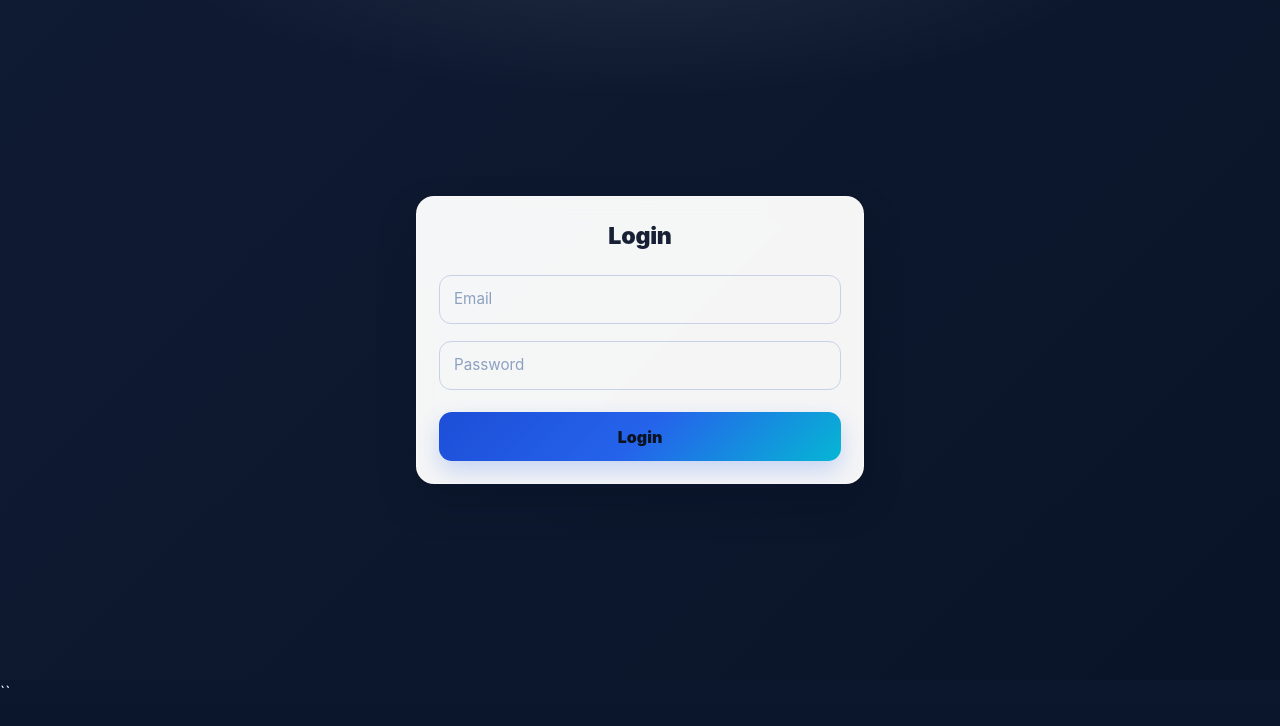
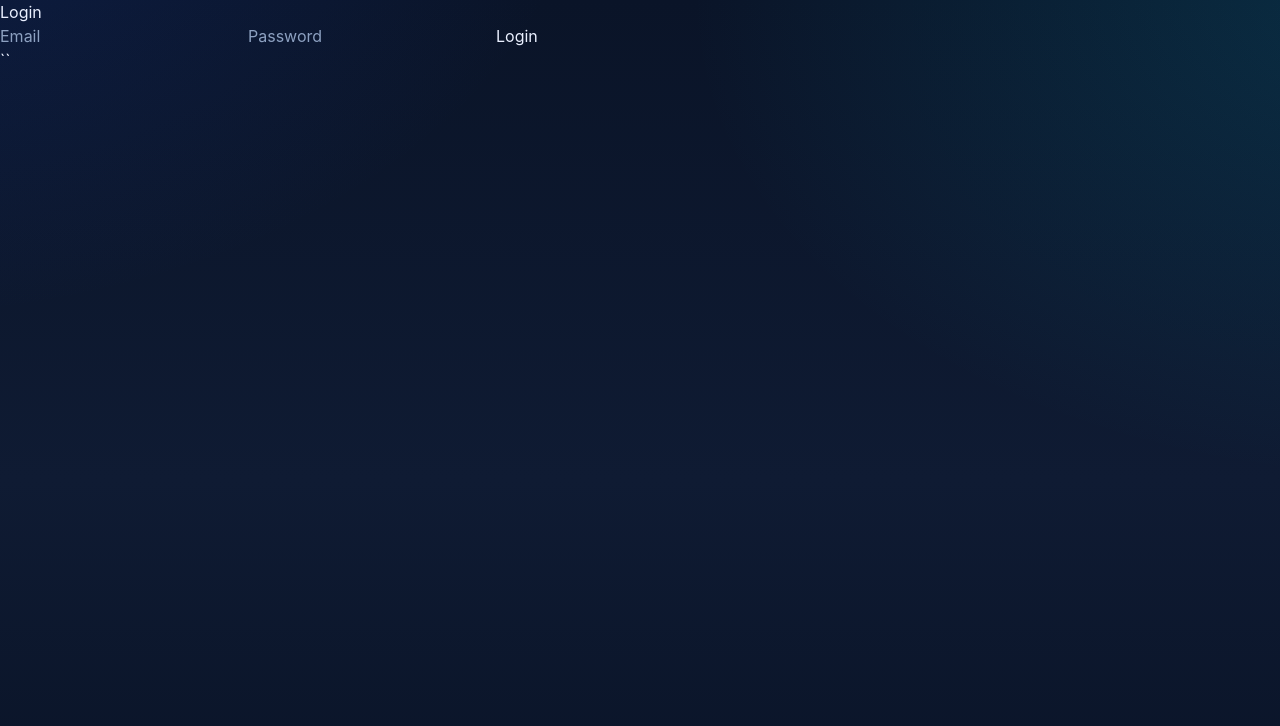
Before and after one commit to III9I0I9III/Sistema-Barberia, a React (Vite) app: page /login in a window 1280 px wide. Shown: the top 726 px of the page. Built offline with nearby package versions, Linux system fonts and the light colour scheme.

Commit message:
chore(css): build mark + Neon Midnight UX

```diff
--- a/src/index.css
+++ b/src/index.css
@@ -1,31 +1,33 @@
 /* =========================================================
    Tailwind v4 — Entrada única (SIN @source)
+   Archivo: src/index.css
 ========================================================= */
 @import "tailwindcss";
 
 /* =========================================================
-   TOKENS — Corporate Blue (Deep Navy + Royal Blue + Cyan)
+   TOKENS — Corporate Electric (Onyx + Sapphire + Electric Blue + Cyan)
 ========================================================= */
 :root{
   /* Base */
-  --ink:#0e1628;             /* texto principal en layouts claros */
+  --ink:#0e1628;             /* texto sobre fondos claros */
   --ink-2:#0a1428;           /* base midnight */
-  --bg-app:#0a1428;          /* fondo app (se mezcla con body) */
+  --bg-app:#0a1428;          /* fondo global oscuro */
 
-  /* Slate (texto secundarios / bordes) */
+  /* Escala slate (borders, textos secundarios) */
   --slate-900:#0a1428; --slate-800:#0f1b33; --slate-700:#172342;
   --slate-600:#2c3c5c; --slate-500:#445678; --slate-400:#8da1c1;
   --slate-300:#c7d2e7; --slate-200:#e2e8f0;
 
-  /* Brand (Royal Blue) + Accent (Cyan) */
-  --brand-700:#1d4ed8; /* royal-700 */
-  --brand-600:#2563eb; /* royal-600 */
-  --brand-500:#3b82f6; /* royal-500 */
-  --accent-700:#0ea5e9;/* sky-500 */
-  --accent-600:#06b6d4;/* cyan-500 */
-  --accent-500:#22d3ee;/* cyan-400 */
+  /* Brand (Royal/Electric) + Accent (Cyan) */
+  --brand-800:#173ea5;
+  --brand-700:#1d4ed8;
+  --brand-600:#2563eb;
+  --brand-500:#3b82f6;
+  --accent-700:#0ea5e9;
+  --accent-600:#06b6d4;
+  --accent-500:#22d3ee;
 
-  /* Alias “gold” (compat con tu JSX) */
+  /* Alias “gold” para compatibilidad previa */
   --gold-700: var(--brand-600);
   --gold-600: var(--accent-600);
   --gold-500: var(--accent-500);
@@ -53,21 +55,22 @@
   --t-mid:.28s var(--ease-snap);
   --t-slow:.5s cubic-bezier(.16,.84,.26,.98);
 
-  /* Gradientes */
+  /* Gradientes principales */
   --grad-brand:linear-gradient(135deg,var(--brand-600),var(--accent-600));
-  --grad-electric:linear-gradient(135deg,#1d4ed8,#2563eb,#06b6d4);
+  --grad-electric:linear-gradient(135deg,#173ea5,#2563eb,#06b6d4);
+  --grad-deep:linear-gradient(180deg,#0a1428 0%, #0f1b33 60%, #0a1428 100%);
 }
 
 /* =========================================================
-   BODY — Fondo profesional y limpio
+   BODY — Fondo profesional “mesh” sobrio
 ========================================================= */
 html,body{height:100%}
 body{
   margin:0; color:#eaf0ff;
   background:
-    radial-gradient(1400px 900px at -15% -10%, rgba(29,78,216,.18), transparent 60%),
+    radial-gradient(1200px 800px at -10% -20%, rgba(29,78,216,.18), transparent 60%),
     radial-gradient(1200px 800px at 110% 0%, rgba(6,182,212,.16), transparent 60%),
-    linear-gradient(180deg,#0a1428 0%, #0e1a34 60%, #0a1428 100%);
+    var(--grad-deep);
   background-attachment: fixed, fixed, fixed;
   -webkit-font-smoothing:antialiased; -moz-osx-font-smoothing:grayscale;
 }
@@ -179,7 +182,7 @@ a,button{ transition: transform var(--t-fast), box-shadow var(--t-fast), filter
   box-shadow:var(--shadow-lg);
 }
 .hero::before, .hero::after{
-  content:""; position:absolute; border-radius:50%; filter:blur(60px); opacity:.40; pointer-events:none;
+  content:""; position:absolute; border-radius:50%; filter:blur(60px); opacity:.38; pointer-events:none;
   animation: floatY 9s ease-in-out infinite;
 }
 .hero::before{
@@ -304,7 +307,7 @@ a,button{ transition: transform var(--t-fast), box-shadow var(--t-fast), filter
 .barber-info .rating span{ color:var(--slate-600); font-size:.88rem; margin-left:.25rem; }
 
 /* =========================================================
-   PROFILE — hero midnight + avatar anillado
+   PROFILE — hero midnight + avatar anillado (auto‑skin sin clases)
 ========================================================= */
 .main-content > div:has(> h2):has(input),
 #root > div:has(> h2):has(input){
@@ -528,31 +531,3 @@ tr:hover{ background:#f6f8fb; }
 .main-content > div:has(> h1) > div > button:hover,
 .main-content > div:has(> h1) > p > button:hover,
 .main-content > div:has(> h1 + ul) > ul > li > button:hover{ transform:translateY(-2px); }
-
-/* =========================================================
-   AUTH — Login / Register (glass, centrado, entrada suave)
-========================================================= */
-.main-content:has(> form),
-.main-content:has(> div > form),
-#root > div:has(> form){
-  min-height:calc(100vh - 120px); display:grid; place-items:center; padding:clamp(1rem,3vw,2rem);
-  background:radial-gradient(900px 300px at 50% -10%, rgba(255,255,255,.08), transparent 55%), linear-gradient(135deg, #0f1b33, #0a1428);
-}
-.main-content > form, .main-content > div > form, #root > div > form{
-  width:100%; max-width:28rem; background:rgba(255,255,255,.96);
-  border:1px solid rgba(255,255,255,.4); border-radius:18px; box-shadow:var(--shadow-md); backdrop-filter:blur(10px);
-  padding:clamp(1rem,2vw,1.35rem); animation: fadeUp .5s var(--ease-snap) both;
-}
-.main-content > form > h2, .main-content > div > form > h2, #root > div > form > h2{
-  margin:0 0 .8rem; font-size:1.45rem; font-weight:900; color:#172034; text-align:center; letter-spacing:-.01em;
-}
-.main-content > form input, .main-content > div > form input, #root > div > form input{
-  width:100%; margin:.55rem 0; padding:.75rem .9rem; border:1px solid var(--slate-300); border-radius:.75rem; transition:.2s; font-size:.95rem;
-}
-.main-content > form input:focus, .main-content > div > form input:focus, #root > div > form input:focus{
-  outline:none; border-color:var(--accent-600); box-shadow:0 0 0 2px #06b6d433;
-}
-.main-content > form button[type="submit"], .main-content > div > form button[type="submit"], #root > div > form button[type="submit"]{
-  width:100%; margin-top:.8rem; padding:.8rem 1rem; border:none; border-radius:.8rem;
-  background:var(--grad-electric); color:#0b1220; font-weight:900; cursor:pointer; box-shadow:0 10px 22px rgba(37,99,235,.22);
-}
```
